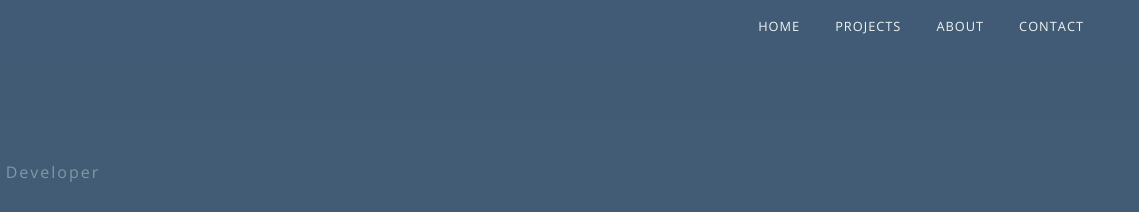
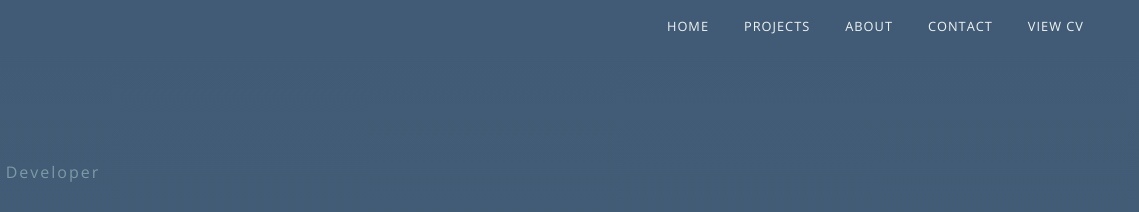
Before and after one commit to EbrahemLuhar/personal-portfolio, a website: page dist/index.html in a window 1280 px wide. Shown: the top 212 px of the page, 141-1280 px from the left. Drawn offline with nearby package versions, Linux system fonts and the light colour scheme.

Commit message:
added link to CV

```diff
--- a/dist/index.html
+++ b/dist/index.html
@@ -27,6 +27,7 @@
                 <a href="#portfolio-section">PROJECTS</a>
                 <a href="#about-section">ABOUT</a>
                 <a href="#contact-section">CONTACT</a>
+                <a href="./Ebrahem-Luhar-CV.pdf" class="cv">VIEW CV</a>
             </nav>
         </div>
     </header>
@@ -40,6 +41,7 @@
         <a href="#portfolio-section">PROJECTS</a>
         <a href="#about-section">ABOUT</a>
         <a href="#contact-section">CONTACT</a>
+        <a href="./Ebrahem-Luhar-CV.pdf" class="cv">VIEW CV</a>
     </div>
 
 
```
